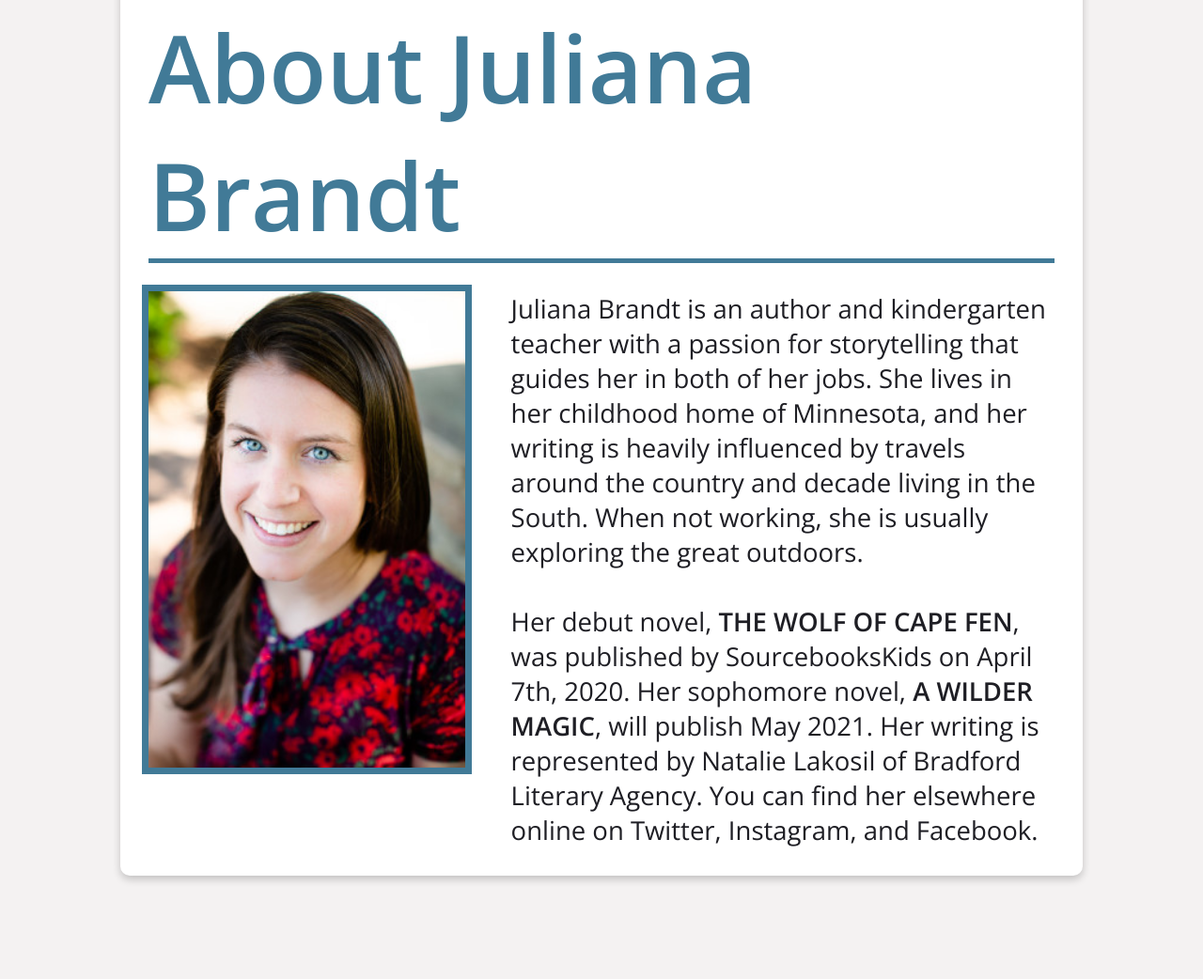
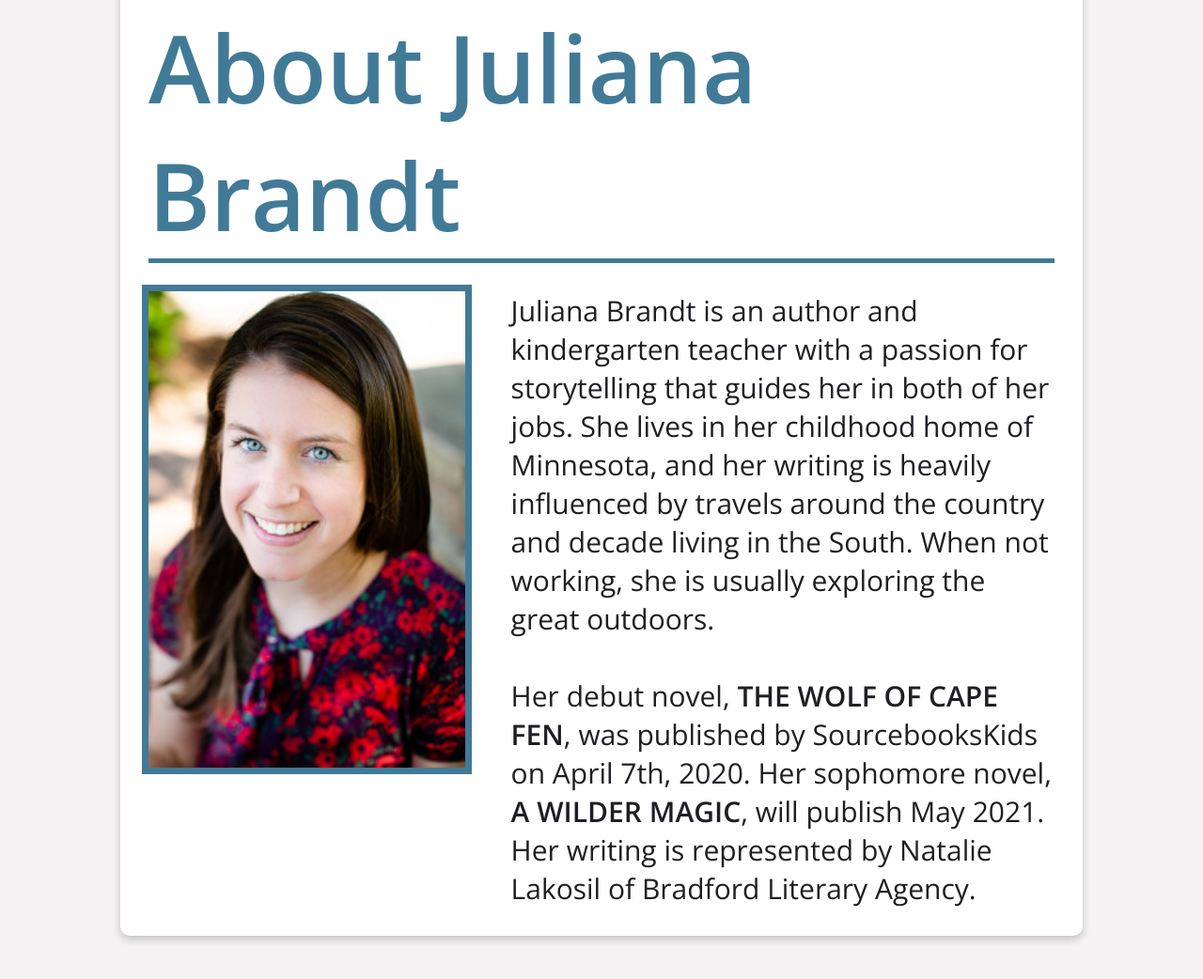
Before and after one commit to lwerner27/new-jlb, a website: page index.html in a window 1280 px wide. Shown: the part 902-1944 px from the top of the page at 94% size. Before the commit the page ends 1884 px from the top, so only its background shows below. Drawn offline with nearby package versions, Linux system fonts and the light colour scheme.

Commit message:
Removed some text that will move over the about picture.

```diff
--- a/index.html
+++ b/index.html
@@ -71,8 +71,7 @@
                                     <strong>A WILDER MAGIC</strong>, will
                                     publish May 2021. Her writing is represented
                                     by Natalie Lakosil of Bradford Literary
-                                    Agency. You can find her elsewhere online on
-                                    Twitter, Instagram, and Facebook.
+                                    Agency.
                                 </p>
                             </div>
                         </div>
--- a/resources/css/main.css
+++ b/resources/css/main.css
@@ -172,7 +172,7 @@ main {
       outline: var(--color-blue) solid 0.75rem; }
     .about__card__text {
       width: 60%;
-      font-size: 2.75rem; }
+      font-size: 3rem; }
 
 @-webkit-keyframes pulse {
   0% { }
--- a/resources/scss/_layout.scss
+++ b/resources/scss/_layout.scss
@@ -152,7 +152,7 @@ main {
 
         &__text {
             width: 60%;
-            font-size: 2.75rem;
+            font-size: 3rem;
         }
     }
 }
```
